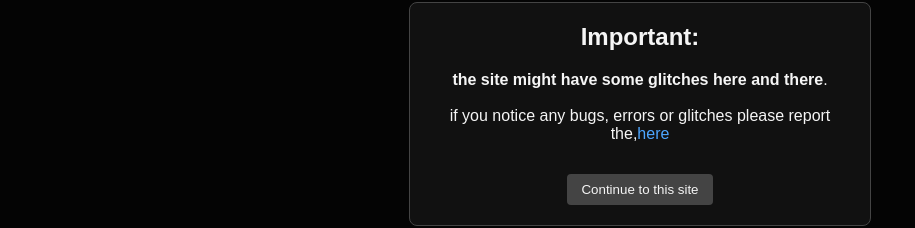
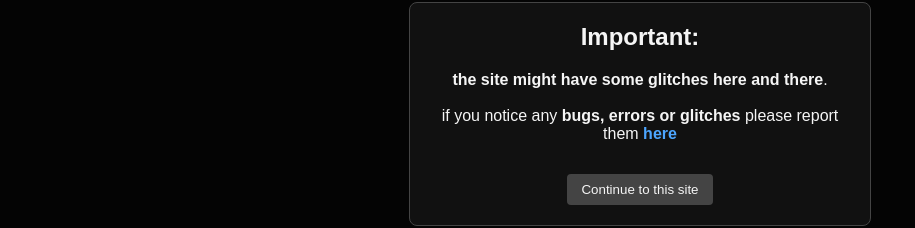
Before and after one commit to 0800WebDev/PGIS-ub, a website: page index.html in a window 1280 px wide. Shown: the part 286-514 px from the top of the page, without its empty margins (0-915 px from the left). Drawn offline with Linux system fonts and the light colour scheme; no server answers.

Commit message:
Update index.html

```diff
--- a/index.html
+++ b/index.html
@@ -60,6 +60,9 @@
     background: lightgray;
     color: black;
 }
+  a {
+    color: white;
+  }
 
 </style>
 </head>
@@ -71,7 +74,7 @@
         <h2>Important:</h2>
         <p>
             <b>the site might have some glitches here and there</b>.<br><br>
-            if you notice any bugs, errors or glitches please report the,<a href="https://forms.gle/erkUk4RwsWbYbKLH8" target="_blank">here</a>
+            if you notice any<b> bugs, errors or glitches </b>please report them <b><a href="https://forms.gle/erkUk4RwsWbYbKLH8" target="_blank">here</a></b>
         </p>
         <button onclick="closeUbPopup()">Continue to this site</button>
     </div>
```
